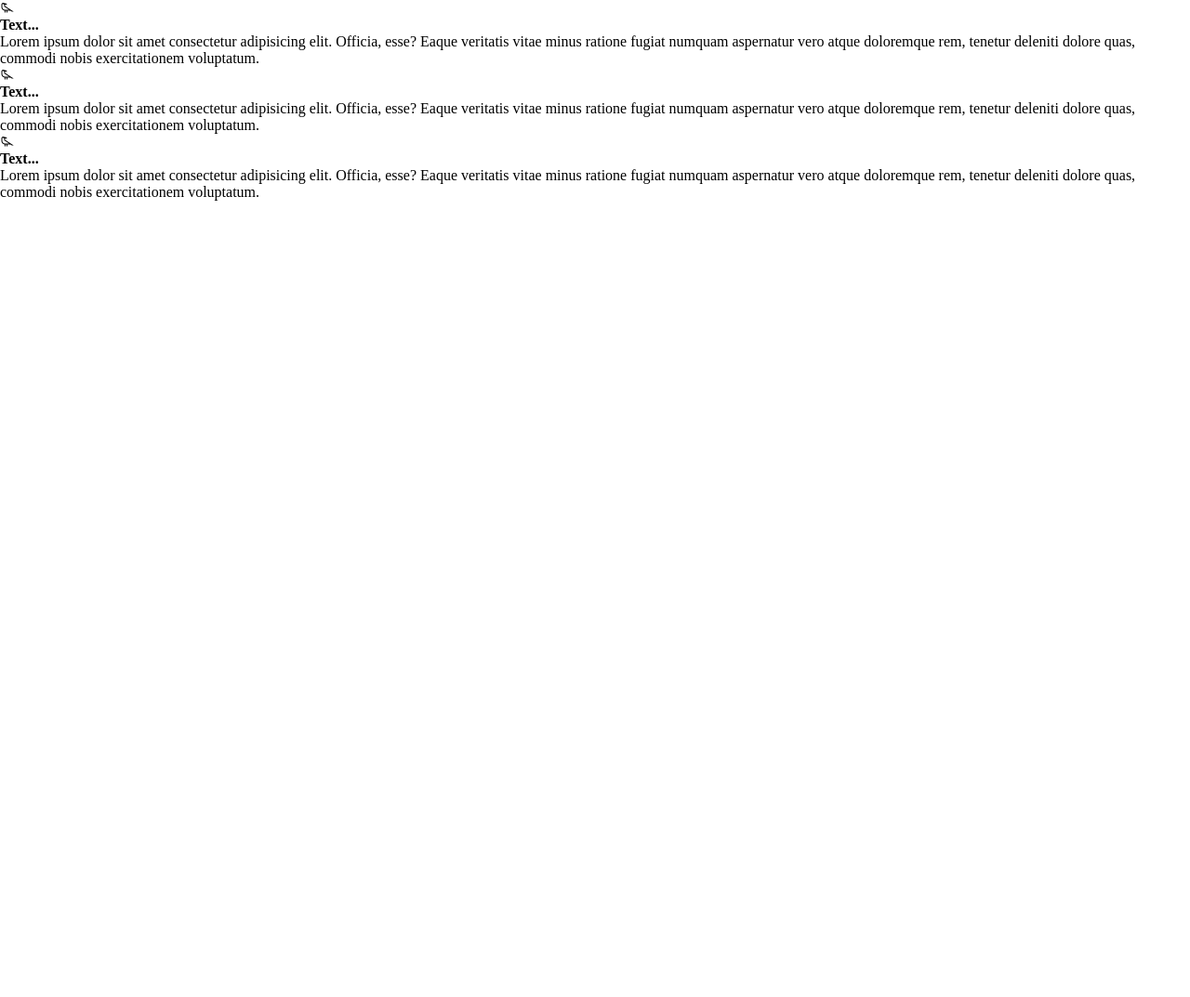
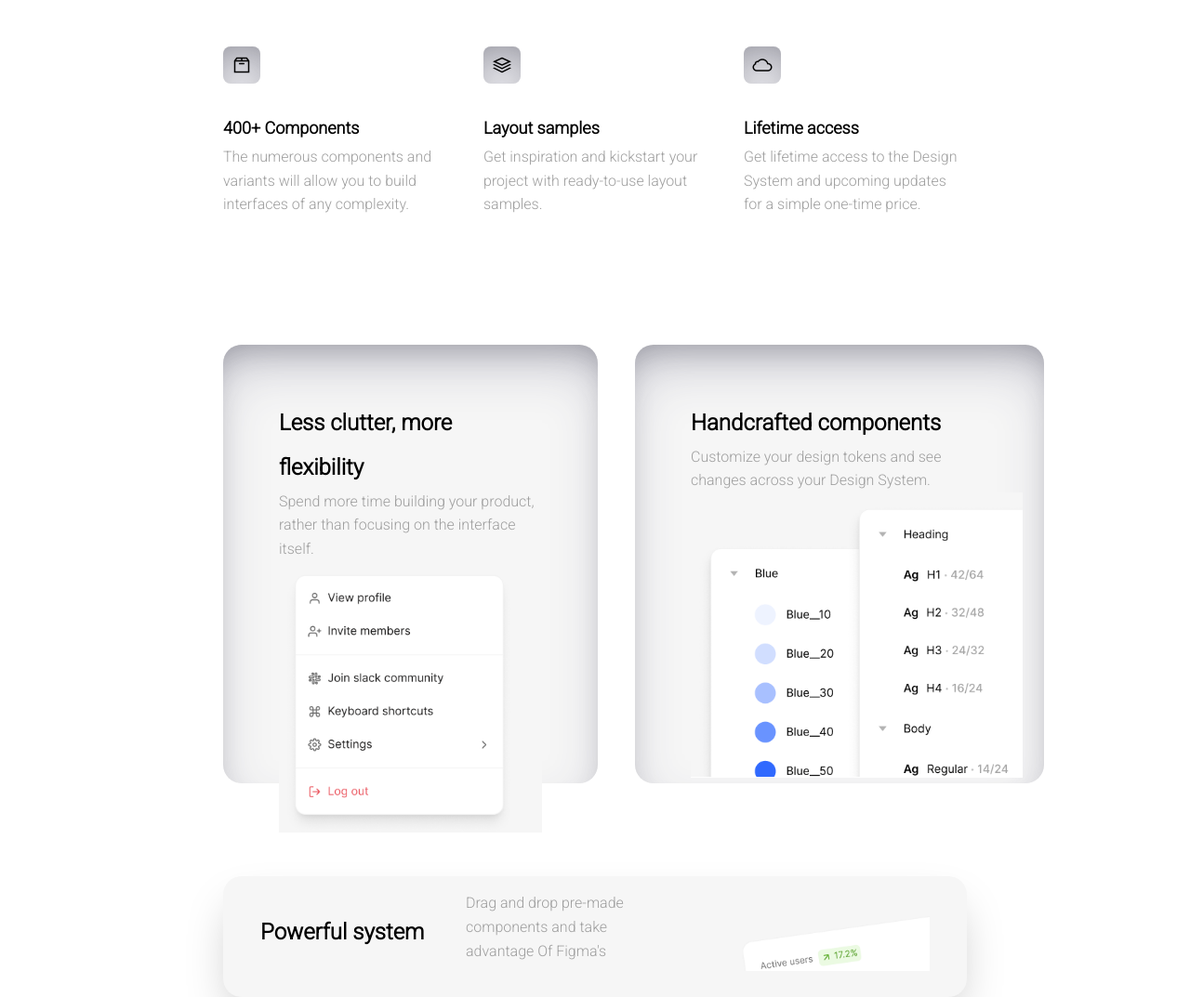
Before and after one commit to Samuraidfsg/Tel-ran-Homework, a plain HTML site: page FrontendHw/library.html in a window 1280 px wide. Shown: the whole page at 93% size. Before the commit the page ends 800 px from the top, so only its background shows below. Drawn offline with nearby package versions, Linux system fonts and the light colour scheme.

Commit message:
libraryDone

```diff
--- a/FrontendHw/library.html
+++ b/FrontendHw/library.html
@@ -10,26 +10,104 @@
       href="https://maxst.icons8.com/vue-static/landings/line-awesome/line-awesome/1.3.0/css/line-awesome.min.css"
     />
     <style>
-      @import url("https://fonts.googleapis.com/css2?family=Oswald&display=swap");
-
+      @import url("https://fonts.googleapis.com/css2?family=Roboto:wght@300&display=swap");
+      :root {
+        --color-grey: #f6f6f6;
+      }
       * {
         margin: 0;
         padding: 0;
       }
       body {
-        font-family: "Oswald" sans-serif;
+        font-family: "Roboto", sans-serif;
+        display: flex;
+        justify-content: center;
       }
       .row {
         display: flex;
-
+        gap: 40px;
       }
       .row__small-item {
         flex: 1;
+        margin-top: 50px;
       }
       .icon {
+        background: var(--color-grey);
+        display: flex;
+        justify-content: space-around;
+        background-size: cover;
+        width: 24px;
+        margin-bottom: 30px;
+        border-radius: 8px;
+        font-size: 24px;
+        padding: 8px;
+        box-shadow: rgba(50, 50, 93, 0.25) 0px 30px 60px -12px inset, rgba(0, 0, 0, 0.3) 0px 18px 36px -18px inset;
+      }
+
+      main {
+        width: 800px;
+      }
+
+      .row__item {
+        background: var(--color-grey);
+        margin-top: 138px;
+        justify-content: center;
+        border-radius: 20px;
+        padding: 60px;
+        height: 352px;
+        width: 320px;
+        box-shadow: rgba(50, 50, 93, 0.25) 0px 30px 60px -12px inset, rgba(0, 0, 0, 0.3) 0px 18px 36px -18px inset;
+      }
+
+      p {
+        color: #9e9e9e;
+        line-height: 160%;
+      }
+
+      h3 {
+        line-height: 200%;
+        font-size: x-large;
+      }
+
+      h4 {
+        line-height: 200%;
+        font-size: large;
 
       }
 
+      .last_item {
+        display: flex;
+        align-items: center;
+        margin-top: 100px;
+        background: var(--color-grey);
+        justify-content: center;
+        border-radius: 20px;
+        padding: 40px;
+        height: 50px;
+        box-shadow: rgba(0, 0, 0, 0.25) 0px 25px 50px -12px;
+
+      }
+
+      .title {
+        width: 100%;
+        font-size: 24px;
+        font-weight: bold;
+        margin-bottom: 10px;
+        display: flex;
+      }
+
+      .text {
+        width: 100%;
+        margin-bottom: 20px;
+        display: flex;
+
+      }
+
+      .image {
+        margin-left: auto;
+        display: block;
+
+      }
     </style>
   </head>
   <body>
@@ -38,31 +116,82 @@
         <div class="row">
           <div class="row__small-item">
             <span class="icon">
-                        <i class="las la-crow"></i>
+              <i class="las la-box"></i>
             </span>
 
-                    <h4>Text...</h4>
+            <h4>400+ Components</h4>
 
-                    <p>Lorem ipsum dolor sit amet consectetur adipisicing elit. Officia, esse? Eaque veritatis vitae minus ratione fugiat numquam aspernatur vero atque doloremque rem, tenetur deleniti dolore quas, commodi nobis exercitationem voluptatum.</p>
-
+            <p>
+              The numerous components and variants will allow you to build
+              interfaces of any complexity.
+            </p>
+          </div>
+          <div class="row__small-item">
             <span class="icon">
-                        <i class="las la-crow"></i>
+              <i class="lab la-buffer"></i>
             </span>
 
-                    <h4>Text...</h4>
+            <h4>Layout samples</h4>
 
-                    <p>Lorem ipsum dolor sit amet consectetur adipisicing elit. Officia, esse? Eaque veritatis vitae minus ratione fugiat numquam aspernatur vero atque doloremque rem, tenetur deleniti dolore quas, commodi nobis exercitationem voluptatum.</p>
-
+            <p>
+              Get inspiration and kickstart your project with ready-to-use
+              layout samples.
+            </p>
+          </div>
+          <div class="row__small-item">
             <span class="icon">
-                        <i class="las la-crow"></i>
+              <i class="las la-cloud"></i>
             </span>
 
-                    <h4>Text...</h4>
+            <h4>Lifetime access</h4>
 
-                    <p>Lorem ipsum dolor sit amet consectetur adipisicing elit. Officia, esse? Eaque veritatis vitae minus ratione fugiat numquam aspernatur vero atque doloremque rem, tenetur deleniti dolore quas, commodi nobis exercitationem voluptatum.</p>
+            <p>
+              Get lifetime access to the Design System and upcoming updates for
+              a simple one-time price.
+            </p>
           </div>
         </div>
 
+        <div class="row">
+          <div class="row__item">
+            <h3>Less clutter, more flexibility</h3>
+
+            <p>
+              Spend more time building your product, rather than focusing on the
+              interface itself.
+            </p>
+
+            <figure>
+              <img src="images\rowitem.png" alt="" />
+            </figure>
+          </div>
+          <div class="row__item">
+            <h3>Handcrafted components</h3>
+
+            <p>
+              Customize your design tokens and see changes across your Design
+              System.
+            </p>
+
+            <figure>
+              <img src="images\items.png" alt="" />
+            </figure>
+          </div>
+        </div>
+
+        <div class="row">
+          <div class="last_item">
+            <h2 class="title">Powerful system</h2>
+
+            <p class="text">
+              Drag and drop pre-made components and take advantage Of Figma's
+            </p>
+
+            <figure>
+              <img src="images\row_item.png" alt="image" class="image" />
+            </figure>
+          </div>
+        </div>
       </section>
     </main>
   </body>
```
Also changed, not shown: FrontendHw/images/items.png (added), FrontendHw/images/row_item.png (added), FrontendHw/images/rowitem.png (added). Lines whose indentation alone changed are shown as unchanged.
